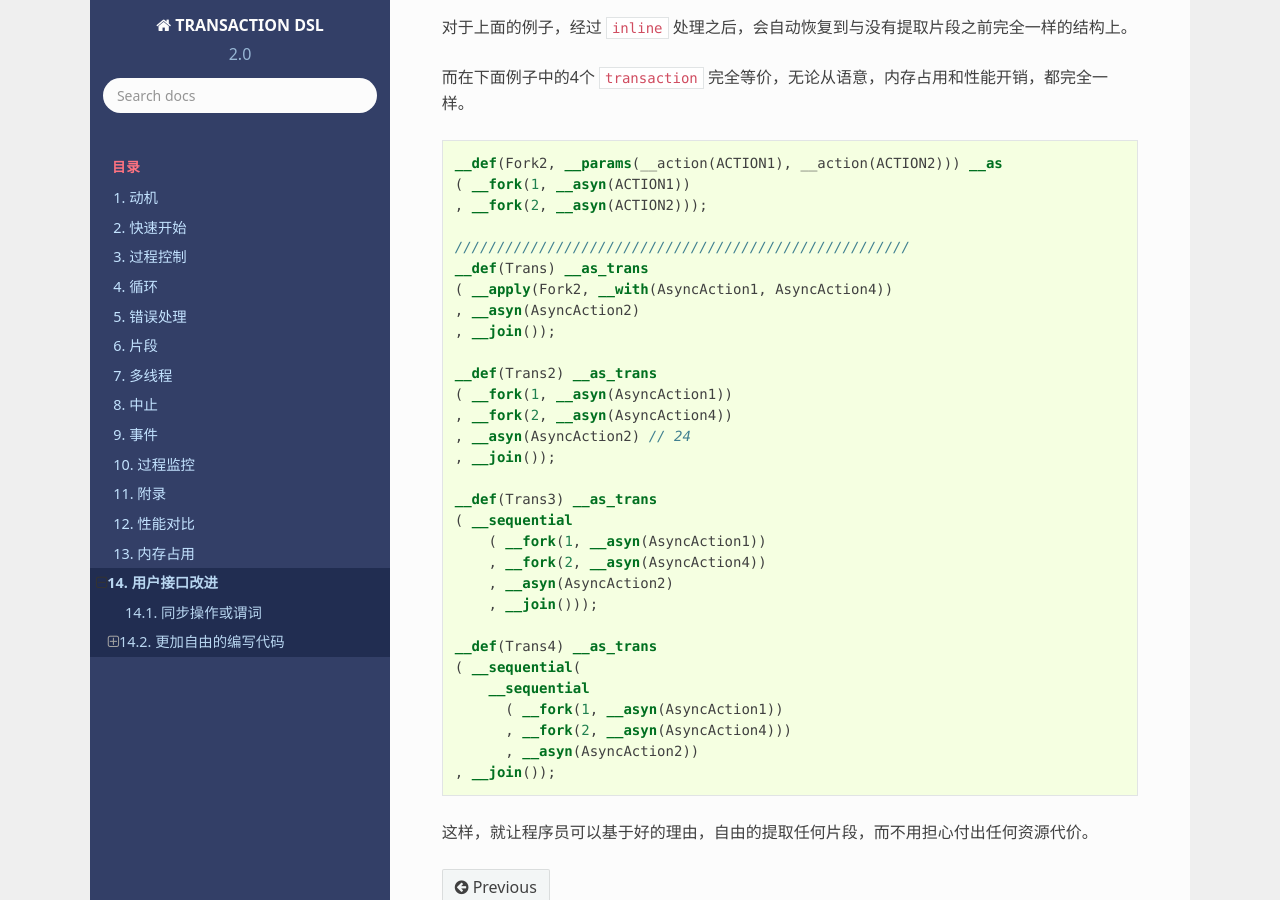
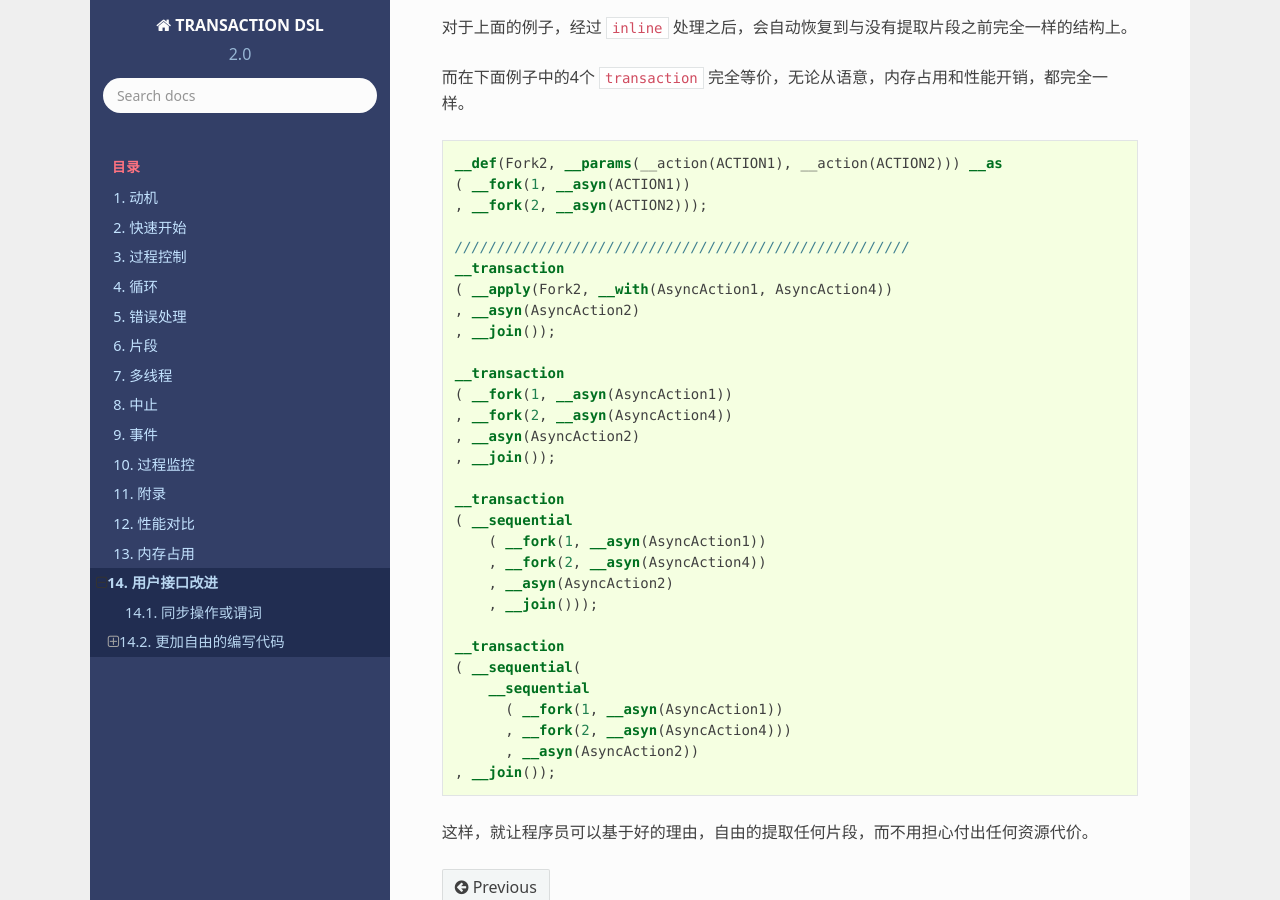
Before and after one commit to godsme/trans-dsl-2, a Sphinx documentation site: the page built from doc/source/user-friendly.rst, in a window 1280 px wide and 900 px high, scrolled down 4942 px. Built offline with Sphinx 7.4.7 and the Read the Docs theme 2.0.0, drawn with Linux system fonts in a browser that asks for light colours; formulas are drawn with MathJax 3.

Commit message:
added user-friendly doc

```diff
--- a/doc/source/user-friendly.rst
+++ b/doc/source/user-friendly.rst
@@ -243,25 +243,25 @@
    , __fork(2, __asyn(ACTION2)));
 
    //////////////////////////////////////////////////////
-   __def(Trans) __as_trans
+   __transaction
    ( __apply(Fork2, __with(AsyncAction1, AsyncAction4))
    , __asyn(AsyncAction2)
    , __join());
 
-   __def(Trans2) __as_trans
+   __transaction
    ( __fork(1, __asyn(AsyncAction1))
    , __fork(2, __asyn(AsyncAction4))
-   , __asyn(AsyncAction2) // 24
+   , __asyn(AsyncAction2)
    , __join());
 
-   __def(Trans3) __as_trans
+   __transaction
    ( __sequential
        ( __fork(1, __asyn(AsyncAction1))
        , __fork(2, __asyn(AsyncAction4))
        , __asyn(AsyncAction2)
        , __join()));
 
-   __def(Trans4) __as_trans
+   __transaction
    ( __sequential(
        __sequential
          ( __fork(1, __asyn(AsyncAction1))
```
